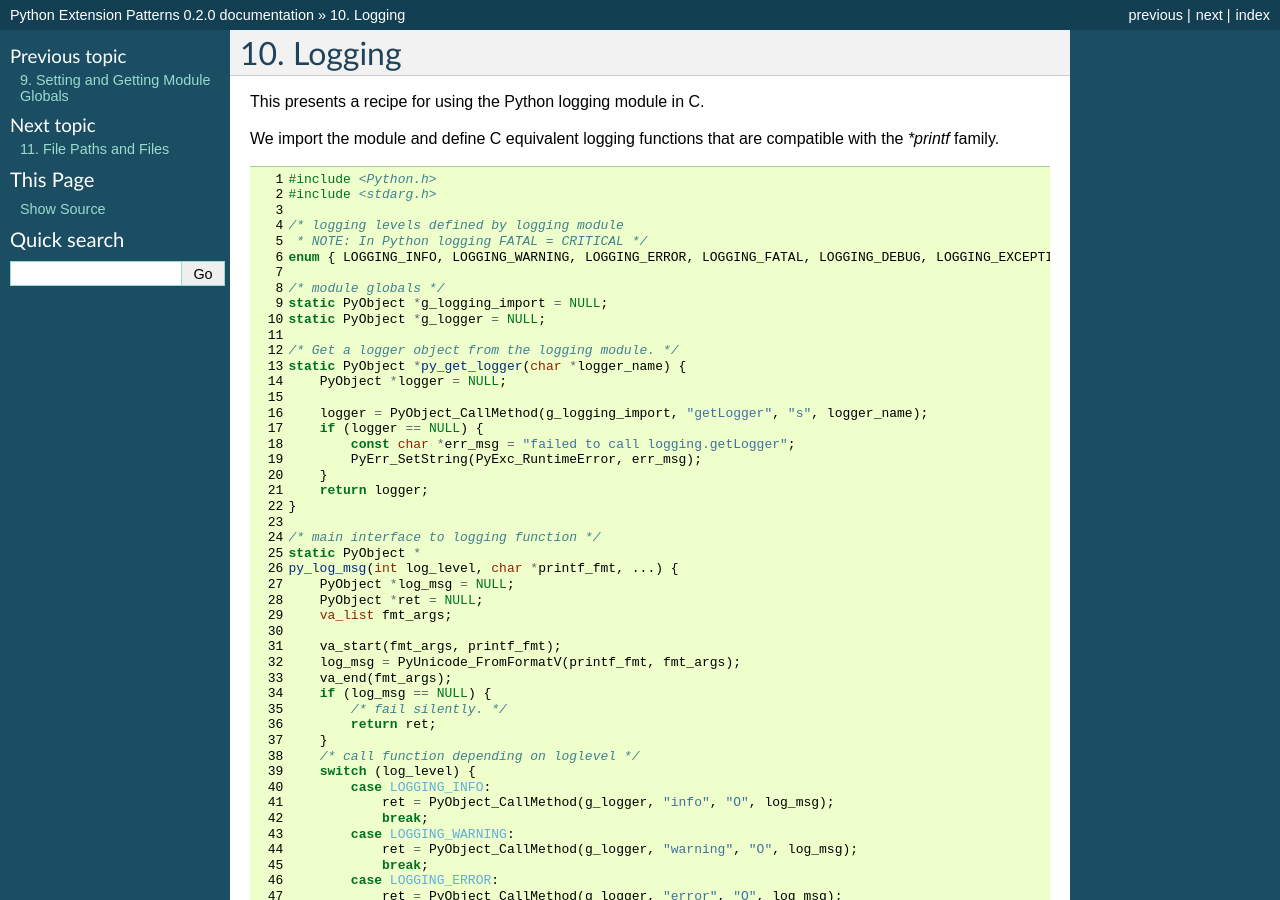
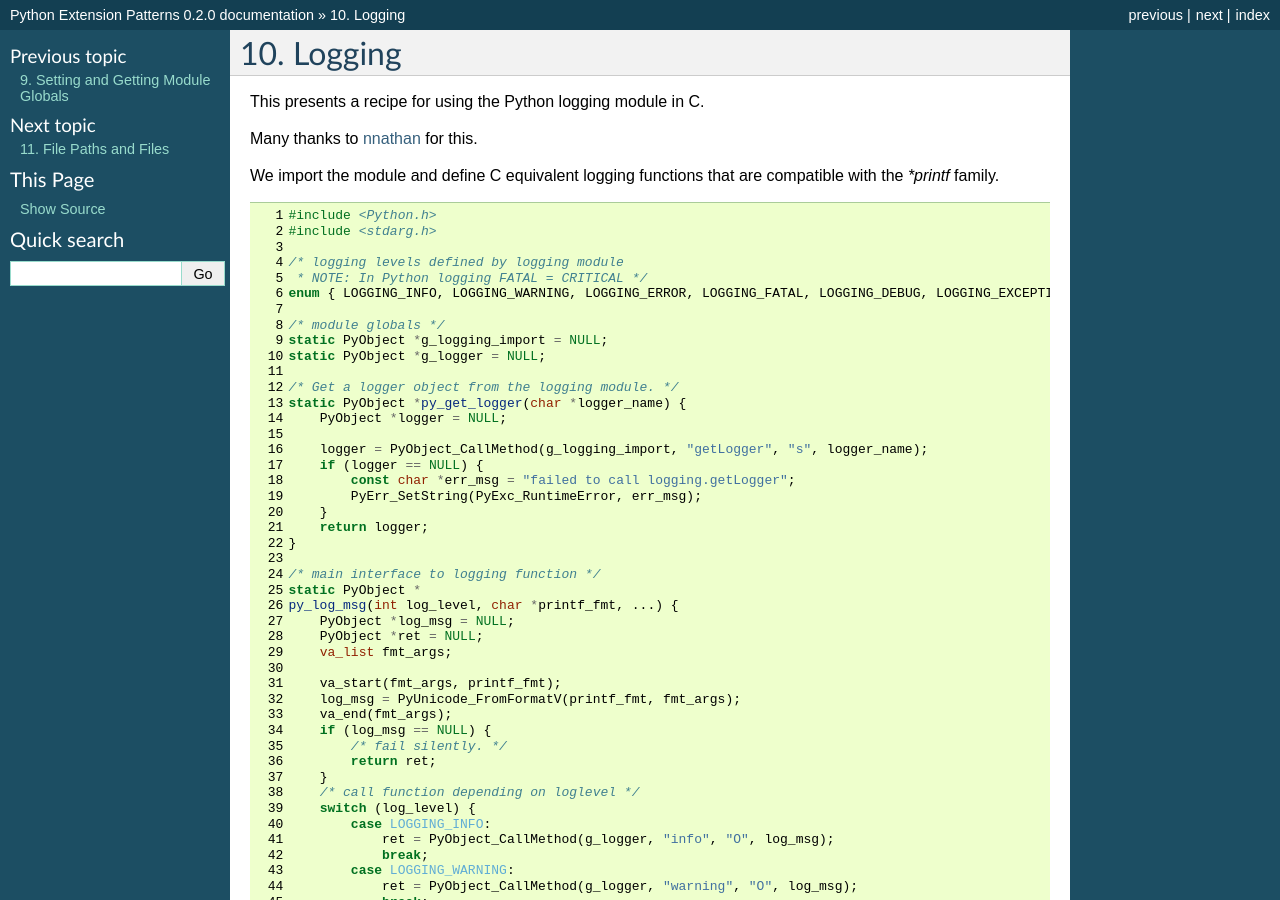
Before and after one commit to paulross/PythonExtensionPatterns, a Sphinx documentation site: the page built from doc/sphinx/source/logging.rst, in a window 1280 px wide and 900 px high. Built offline with Sphinx 7.4.7, drawn with Linux system fonts in a browser that asks for light colours.

Commit message:
Add logging attribution.

```diff
--- a/doc/sphinx/source/logging.rst
+++ b/doc/sphinx/source/logging.rst
@@ -9,6 +9,8 @@ Logging
 =================================
 
 This presents a recipe for using the Python logging module in C.
+
+Many thanks to `nnathan <https://github.com/nnathan>`_ for this.
 
 We import the module and define C equivalent logging functions that are
 compatible with the `*printf` family.
```
